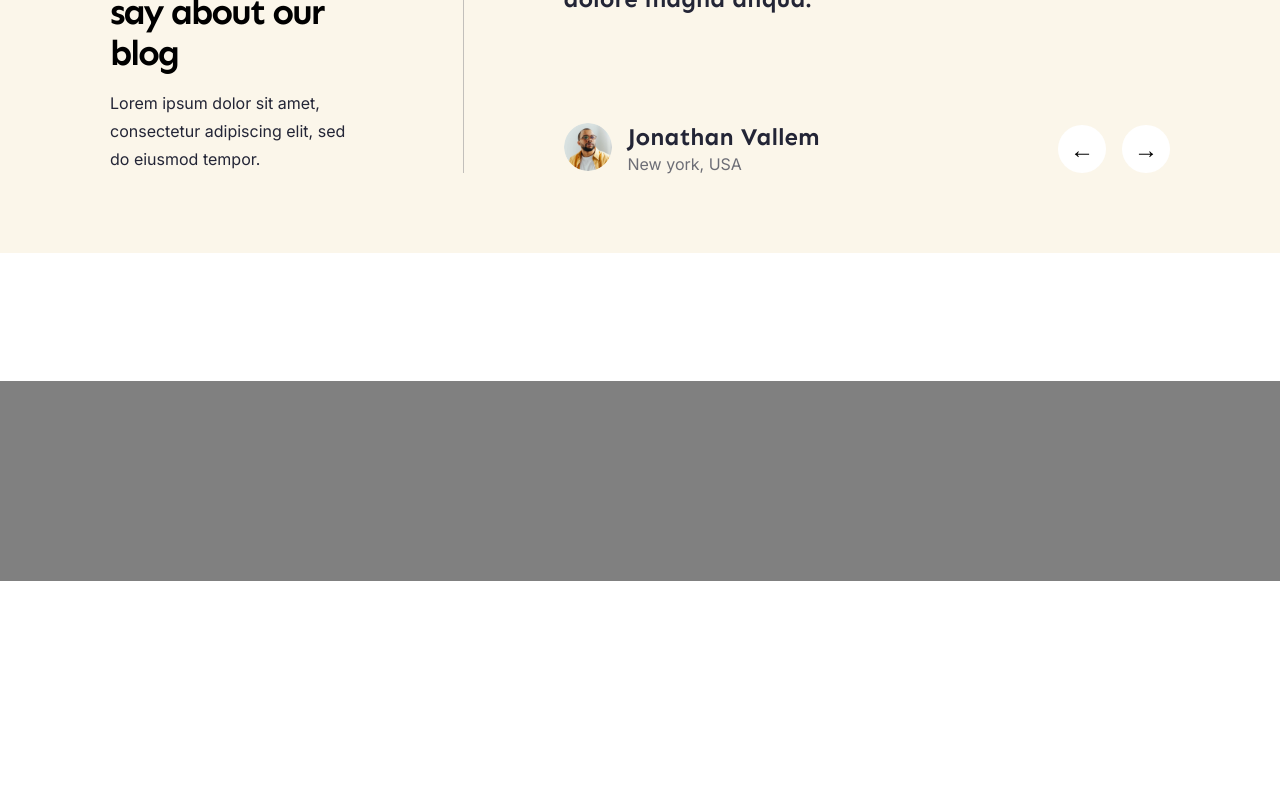
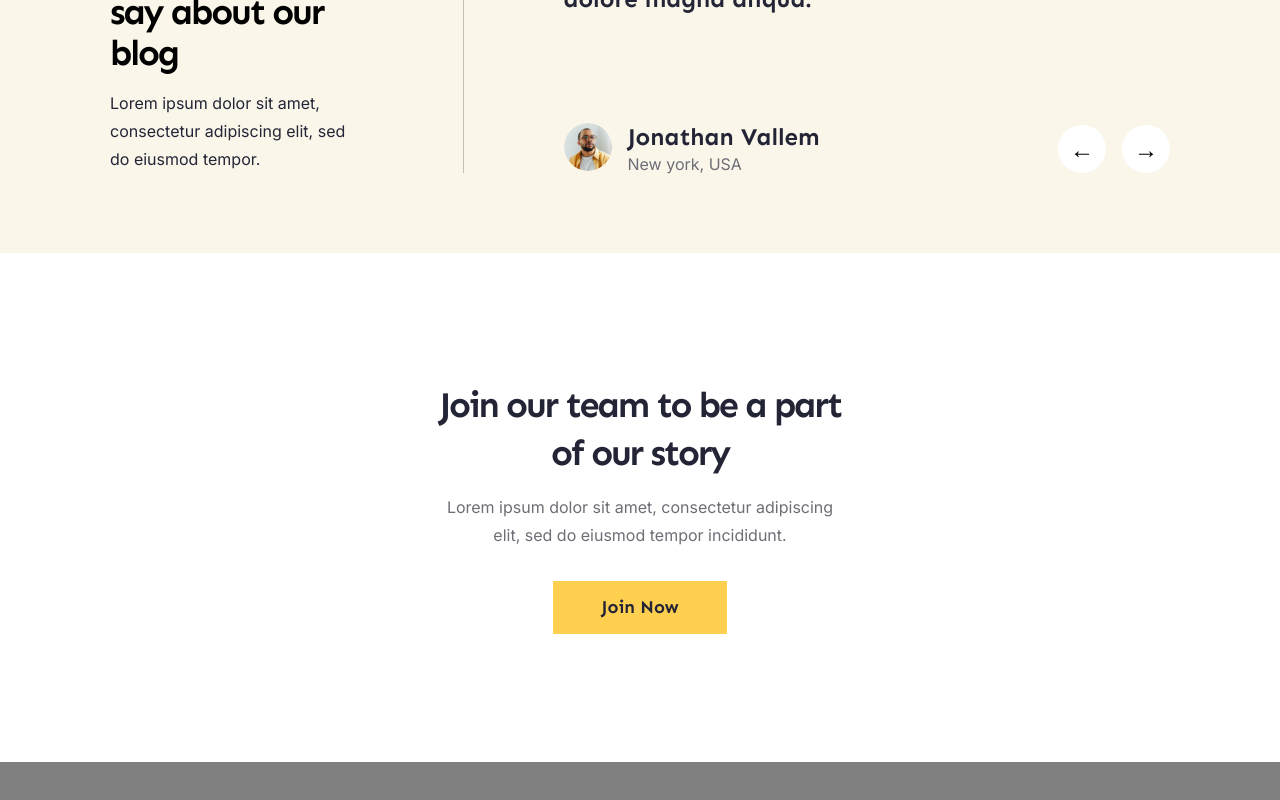
Before and after one commit to Albedo-13/client-blog, a Next.js app: page / in a window 1280 px wide. Shown: the part 4618-5418 px from the top of the page. Before the commit the page ends 5199 px from the top, so only its background shows below. Built offline with nearby package versions, Linux system fonts and the light colour scheme.

Commit message:
feat: join our team section

```diff
--- a/src/app/page.tsx
+++ b/src/app/page.tsx
@@ -3,6 +3,7 @@ import { ChooseCategory } from "@/components/choose-category/choose-category";
 import { FeaturedPosts } from "@/components/featured-posts/featured-posts";
 import { Header } from "@/components/header/header";
 import { HomeHero } from "@/components/home-hero/home-hero";
+import { JoinOurTeam } from "@/components/join-our-team/join-our-team";
 import { ListOfAuthors } from "@/components/list-of-authors/list-of-authors";
 import { LogosList } from "@/components/logos-list/logos-list";
 import { Testimonials } from "@/components/testimonials/testimonials";
@@ -20,6 +21,7 @@ export default function Home() {
       <ListOfAuthors />
       <LogosList />
       <Testimonials />
+      <JoinOurTeam />
       <div style={{ height: "200px", backgroundColor: "gray" }}></div>
     </>
   );
--- /dev/null
+++ b/src/components/join-our-team/join-our-team.module.scss
@@ -0,0 +1,22 @@
+@import "@/styles/variables.scss";
+
+.section {
+  margin: 128px auto;
+  text-align: center;
+  max-width: 410px;
+}
+
+.title {
+  font-family: $second-family;
+  font-weight: 700;
+  font-size: 36px;
+  line-height: 133%;
+  letter-spacing: -0.06em;
+  color: $denim;
+}
+
+.subtitle {
+  line-height: 175%;
+  color: $gray;
+  margin: 16px auto 32px;
+}
--- /dev/null
+++ b/src/components/join-our-team/join-our-team.tsx
@@ -0,0 +1,17 @@
+import { PrimaryButton } from "@/libs/ui/buttons/buttons";
+
+import styles from "./join-our-team.module.scss";
+
+export function JoinOurTeam() {
+  return (
+    <section className={styles.section}>
+      <div className="container">
+        <h2 className={styles.title}>Join our team to be a part of our story</h2>
+        <p className={styles.subtitle}>
+          Lorem ipsum dolor sit amet, consectetur adipiscing elit, sed do eiusmod tempor incididunt.
+        </p>
+        <PrimaryButton>Join Now</PrimaryButton>
+      </div>
+    </section>
+  );
+}
```
